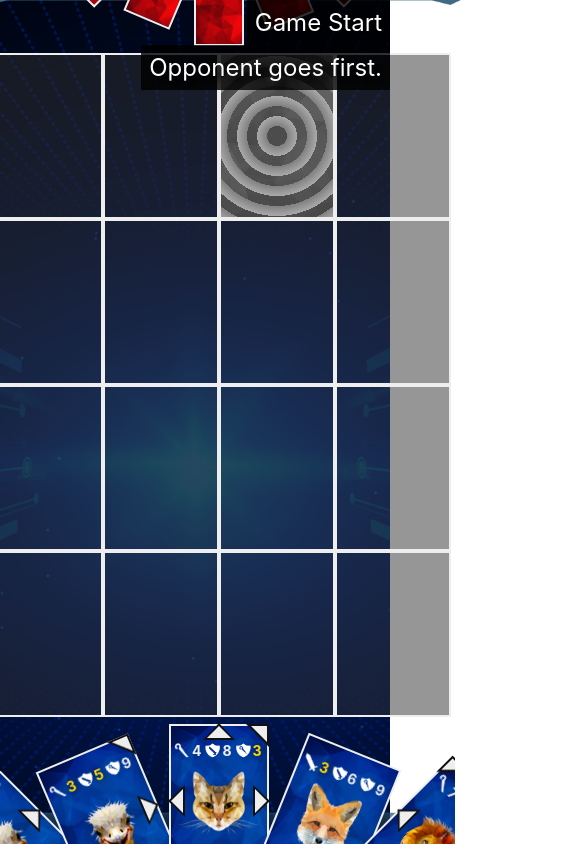
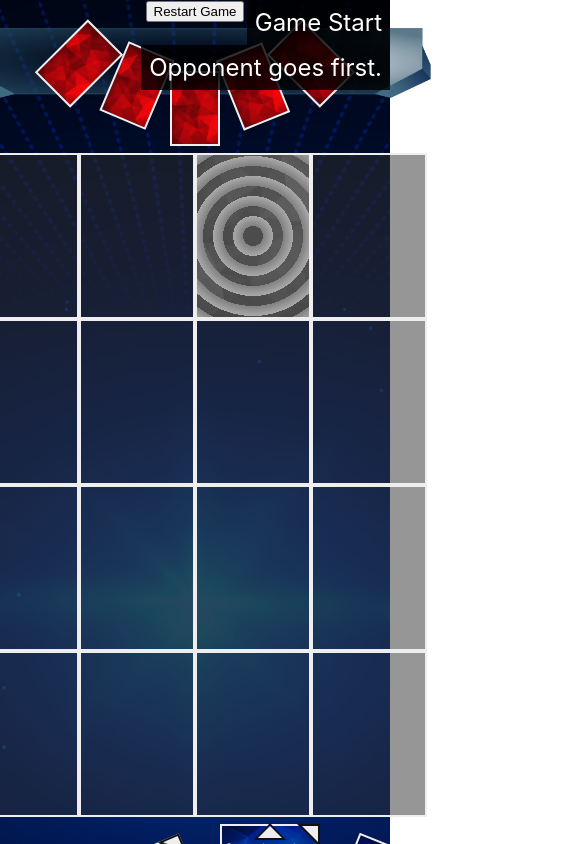
Before and after one commit to usersolidity/ethglobal-altima, a React (Create React App) app in the folder web/: page / in a window 390 px wide. Both pictures are taken after a click on the button "Restart Game". Shown: the top 844 px of the page, 585 px wide, since content can reach past the window. Built offline with nearby package versions, Linux system fonts and the light colour scheme.

Commit message:
Make battlefield mobile responsive

```diff
--- a/web/src/components/duel/NpcCardArea.tsx
+++ b/web/src/components/duel/NpcCardArea.tsx
@@ -24,6 +24,10 @@ const CardsContainer = styled.div`
   background: url(${CardHolderBackground}) no-repeat center center;
   background-size: contain;
   align-self: flex-end;
+
+  @media (max-width: 844px) {
+    width: 472px;
+  }
 `;
 
 interface CardRotateProps {
--- a/web/src/components/duel/PlayerCardArea.tsx
+++ b/web/src/components/duel/PlayerCardArea.tsx
@@ -18,7 +18,11 @@ const CardsScrollContainer = styled.div`
   }
 `;
 
-const CardsContainer = styled.div`
+interface CardsContainerProps {
+  length: number;
+}
+
+const CardsContainer = styled.div<CardsContainerProps>`
   flex: 0;
   width: 1280px;
   display: flex;
@@ -32,6 +36,15 @@ const CardsContainer = styled.div`
 
   @media (max-width: 844px) {
     width: 472px;
+    margin-left: ${props => {
+      if (props.length === 5) {
+        return 75;
+      }
+      if (props.length === 4) {
+        return 15;
+      }
+      return 0;
+    }}px;
   }
 `;
 
@@ -64,7 +77,7 @@ function PlayerCardArea({ cards }: IProps) {
 
   return (
     <CardsScrollContainer>
-      <CardsContainer>
+      <CardsContainer length={cards.length}>
         {cards.map((card, index) => (
           <CardRotate key={card.id} index={index} length={cards.length}>
             <CardComponent
--- a/web/src/pages/NpcDuel.tsx
+++ b/web/src/pages/NpcDuel.tsx
@@ -23,6 +23,12 @@ const AppContainer = styled.div`
   height: 100vh;
   background: url(${Background}) no-repeat center center;
   background-size: cover;
+
+  @media (max-width: 844px) {
+    flex-direction: column-reverse;
+    min-height: 100vh;
+    height: auto;
+  }
 `;
 
 const LogsSection = styled.section`
```
